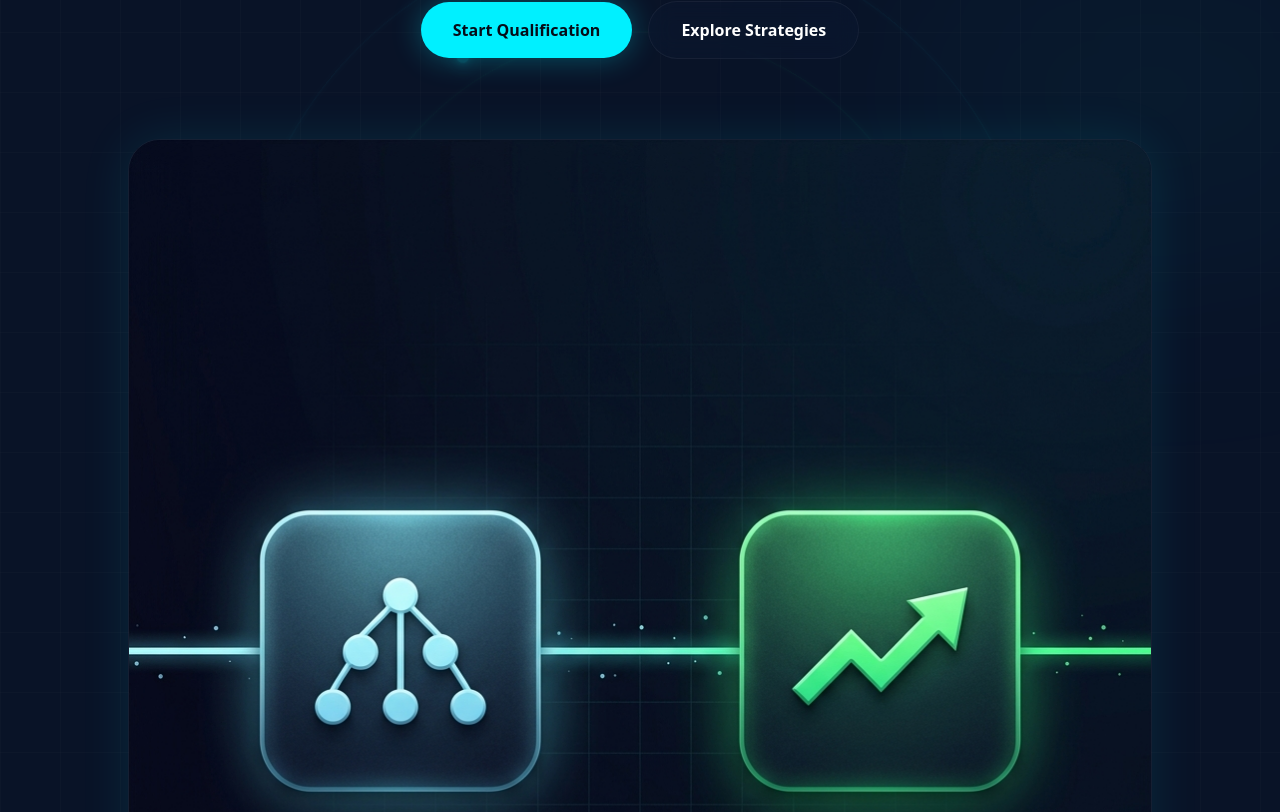
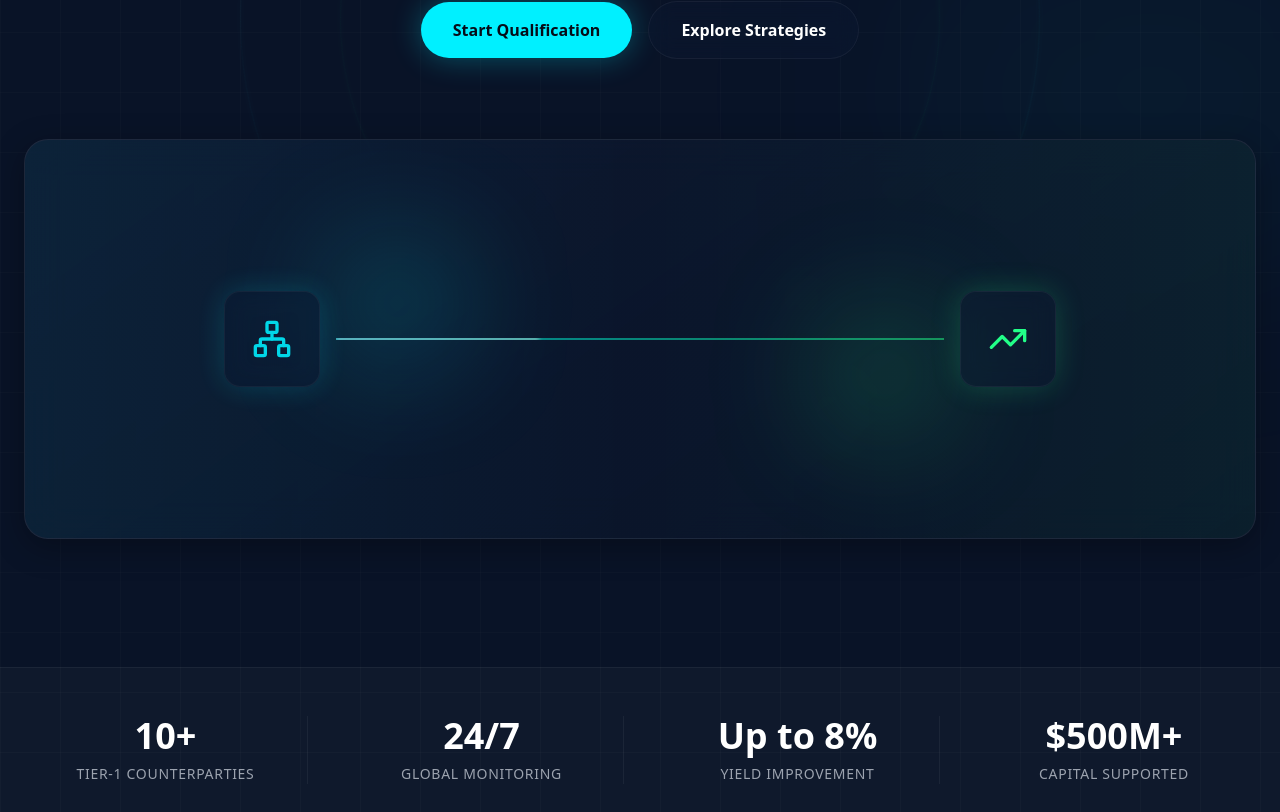
Before and after one commit to MortonShellington/aioweb, a Next.js app: page / in a window 1280 px wide. Shown: the part 628-1440 px from the top of the page. Built offline with nearby package versions, Linux system fonts and the light colour scheme.

Commit message:
revert: restore original css-based hero graphic

```diff
--- a/app/page.tsx
+++ b/app/page.tsx
@@ -87,13 +87,28 @@ export default function Home() {
             initial={{ opacity: 0, y: 40 }}
             animate={{ opacity: 1, y: 0 }}
             transition={{ duration: 1, delay: 0.5, ease: "easeOut" }}
-            className="mt-20 w-full max-w-5xl relative rounded-[32px] overflow-hidden shadow-[0_0_50px_rgba(0,240,255,0.1)] border border-white/5"
+            className="mt-20 w-full relative h-[300px] md:h-[400px] rounded-3xl overflow-hidden glass-card flex items-center justify-center border border-white/5"
           >
-            <img
-              src="/aion-diagram.png"
-              alt="Aion Yield and Liquidity Concept Diagram"
-              className="w-full h-auto object-cover"
-            />
+            <div className="absolute inset-0 bg-gradient-to-r from-aion-cyan/10 via-transparent to-aion-green/10 opacity-50" />
+
+            <div className="relative z-10 w-full max-w-4xl px-8 flex justify-between items-center">
+              {/* Visualizing flow of liquidity */}
+              <div className="w-24 h-24 rounded-2xl glass flex items-center justify-center shadow-[0_0_30px_rgba(0,240,255,0.2)] animate-pulse">
+                <Network className="w-10 h-10 text-aion-cyan" />
+              </div>
+
+              <div className="flex-grow h-[2px] mx-4 bg-gradient-to-r from-aion-cyan/50 to-aion-green/50 relative overflow-hidden">
+                <div className="absolute inset-0 w-1/3 bg-white blur-[2px] animate-[slideRight_3s_infinite_linear]" />
+              </div>
+
+              <div className="w-24 h-24 rounded-2xl glass flex items-center justify-center shadow-[0_0_30px_rgba(34,255,136,0.2)]">
+                <TrendingUp className="w-10 h-10 text-aion-green" />
+              </div>
+            </div>
+
+            {/* Decorative shapes */}
+            <div className="absolute top-1/4 left-1/4 w-32 h-32 bg-aion-cyan/20 blur-[60px] rounded-full" />
+            <div className="absolute bottom-1/4 right-1/4 w-32 h-32 bg-aion-green/20 blur-[60px] rounded-full" />
           </motion.div>
         </div>
       </section>
```
